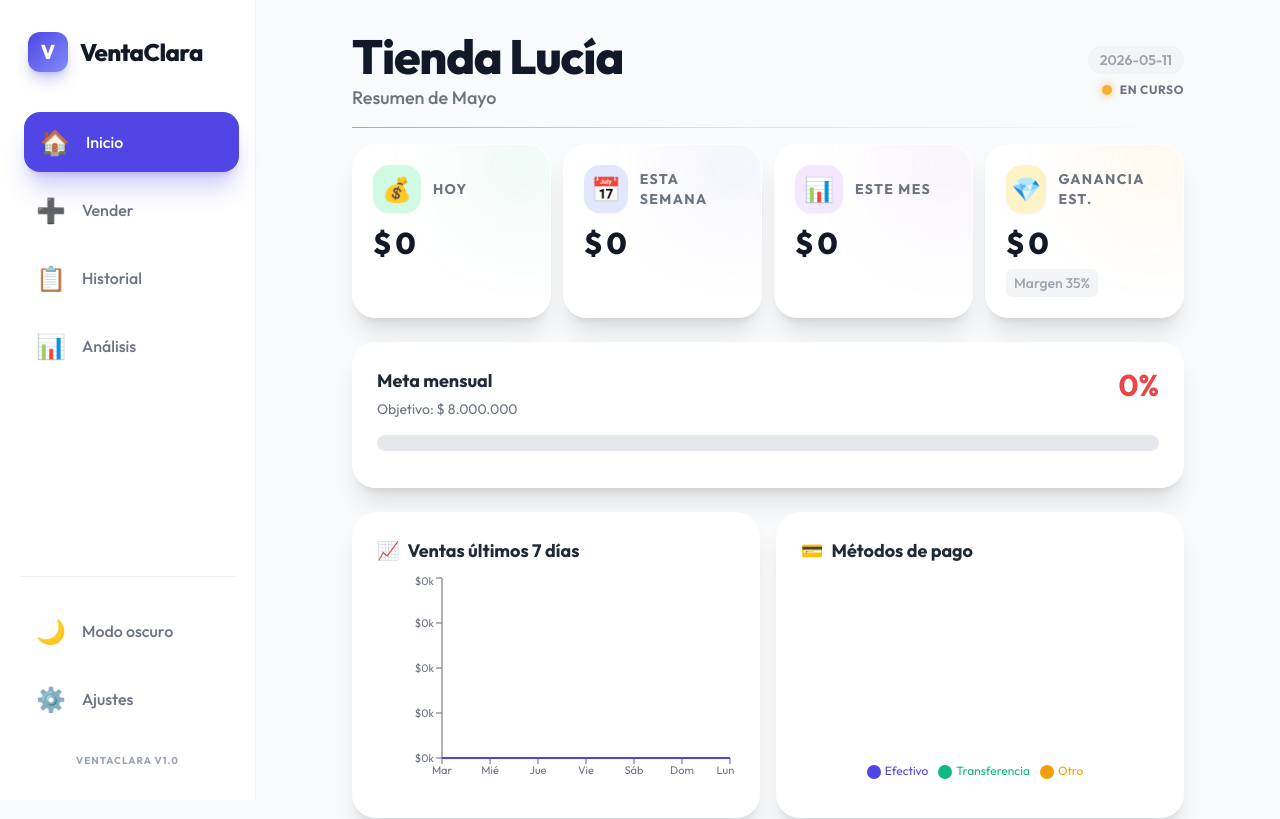
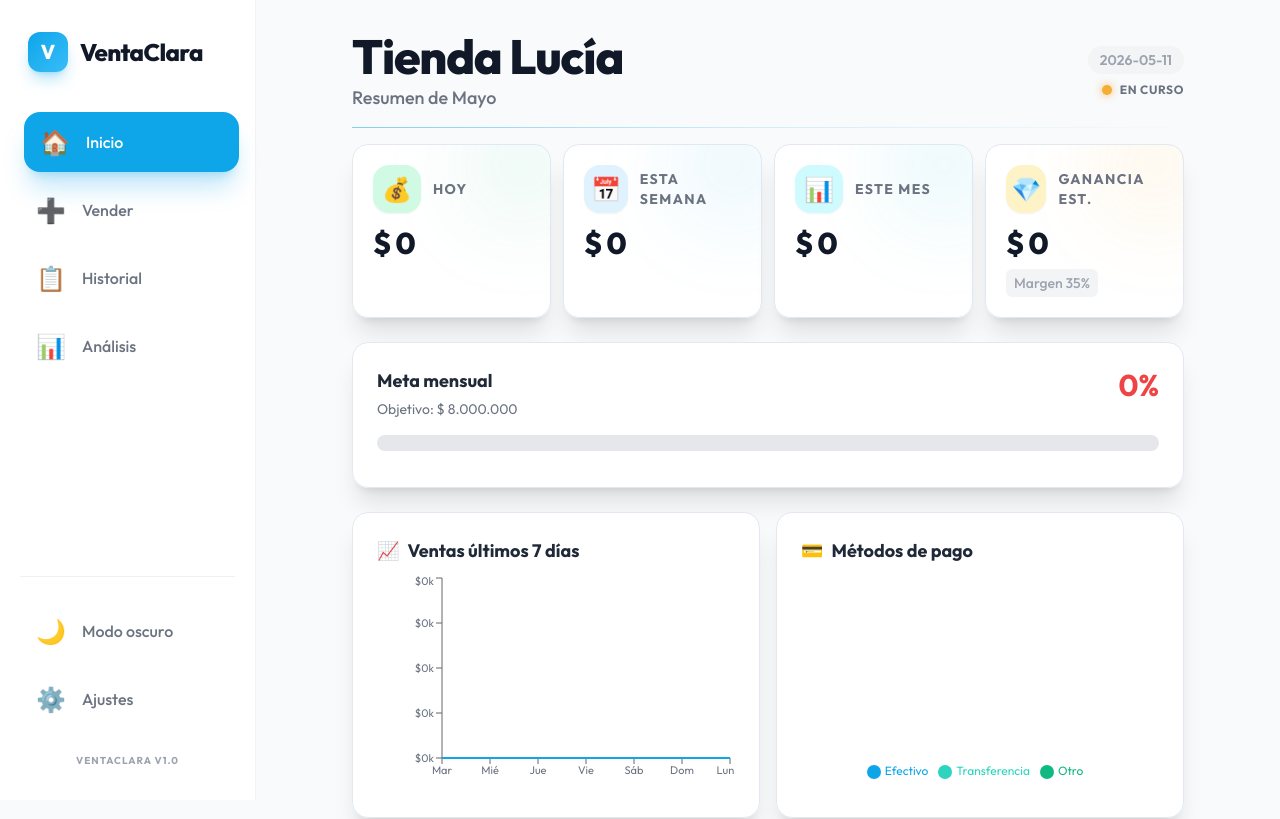
Before and after one commit to jair0942/ventaclara-app, a React (Vite) app: page / in a window 1280 px wide. Shown: the top 819 px of the page. Built offline with nearby package versions, Linux system fonts and the light colour scheme.

Commit message:
style: redesino premium Sky & Midnight (adios al problema del morado)

```diff
--- a/src/components/Dashboard.jsx
+++ b/src/components/Dashboard.jsx
@@ -30,7 +30,7 @@ export default function Dashboard() {
   };
 
   // Colores para gráficas
-  const COLORS = ['#4F46E5', '#10B981', '#F59E0B', '#818CF8', '#EF4444'];
+  const COLORS = ['#0EA5E9', '#2DD4BF', '#10B981', '#F59E0B', '#F43F5E'];
 
   return (
     <div className="animate-fadeIn">
@@ -85,8 +85,8 @@ export default function Dashboard() {
           titulo="Este mes"
           valor={formatCOP(totalMes)}
           icono="📊"
-          color="from-purple-50 to-pink-50 dark:from-purple-900/20 dark:to-pink-900/20"
-          border="border-purple-200 dark:border-purple-800"
+          color="from-cyan-50 to-sky-50 dark:from-cyan-900/20 dark:to-sky-900/20"
+          border="border-cyan-200 dark:border-cyan-800"
         />
         <TarjetaResumen
           titulo="Ganancia est."
@@ -144,8 +144,8 @@ export default function Dashboard() {
             <AreaChart data={datosUltimos7Dias}>
               <defs>
                 <linearGradient id="colorVentas" x1="0" y1="0" x2="0" y2="1">
-                  <stop offset="5%" stopColor="#4F46E5" stopOpacity={0.8}/>
-                  <stop offset="95%" stopColor="#4F46E5" stopOpacity={0}/>
+                  <stop offset="5%" stopColor="#0EA5E9" stopOpacity={0.8}/>
+                  <stop offset="95%" stopColor="#0EA5E9" stopOpacity={0}/>
                 </linearGradient>
               </defs>
               <XAxis dataKey="dia" tick={{ fontSize: 11, fill: '#6B7280' }} />
@@ -159,7 +159,7 @@ export default function Dashboard() {
               <Area
                 type="monotone"
                 dataKey="total"
-                stroke="#4F46E5"
+                stroke="#0EA5E9"
                 fillOpacity={1}
                 fill="url(#colorVentas)"
                 strokeWidth={2}
@@ -232,13 +232,13 @@ export default function Dashboard() {
 function TarjetaResumen({ titulo, valor, subtitulo, icono, color, border }) {
   // Extraemos los colores para usar en sombras sutiles
   const gradientClass = color.includes('green') ? 'from-emerald-500/10 to-emerald-500/5 dark:from-emerald-400/10 dark:to-emerald-400/5' :
-                        color.includes('blue') ? 'from-indigo-500/10 to-indigo-500/5 dark:from-indigo-400/10 dark:to-indigo-400/5' :
-                        color.includes('purple') ? 'from-purple-500/10 to-purple-500/5 dark:from-purple-400/10 dark:to-purple-400/5' :
+                        color.includes('blue') ? 'from-sky-500/10 to-sky-500/5 dark:from-sky-400/10 dark:to-sky-400/5' :
+                        color.includes('cyan') ? 'from-cyan-500/10 to-cyan-500/5 dark:from-cyan-400/10 dark:to-cyan-400/5' :
                         'from-amber-500/10 to-amber-500/5 dark:from-amber-400/10 dark:to-amber-400/5';
 
   const iconBg = color.includes('green') ? 'bg-emerald-100 dark:bg-emerald-500/20 text-emerald-600 dark:text-emerald-400' :
-                 color.includes('blue') ? 'bg-indigo-100 dark:bg-indigo-500/20 text-indigo-600 dark:text-indigo-400' :
-                 color.includes('purple') ? 'bg-purple-100 dark:bg-purple-500/20 text-purple-600 dark:text-purple-400' :
+                 color.includes('blue') ? 'bg-sky-100 dark:bg-sky-500/20 text-sky-600 dark:text-sky-400' :
+                 color.includes('cyan') ? 'bg-cyan-100 dark:bg-cyan-500/20 text-cyan-600 dark:text-cyan-400' :
                  'bg-amber-100 dark:bg-amber-500/20 text-amber-600 dark:text-amber-400';
 
   return (
--- a/src/index.css
+++ b/src/index.css
@@ -9,6 +9,15 @@ body {
   font-size: 16px;
   -webkit-font-smoothing: antialiased;
   transition: background-color 0.3s ease, color 0.3s ease;
+  background-color: var(--tw-bg-opacity, #F8FAFC);
+}
+
+.dark body {
+  background-color: #020617;
+  background-image:
+    radial-gradient(at 0% 0%, rgba(14, 165, 233, 0.05) 0px, transparent 50%),
+    radial-gradient(at 100% 0%, rgba(45, 212, 191, 0.05) 0px, transparent 50%);
+  background-attachment: fixed;
 }
 
 /* ===== MOBILE OPTIMIZATIONS ===== */
@@ -127,7 +136,7 @@ body {
 }
 
 .toast-info {
-  background: linear-gradient(135deg, #4F3B78, #6B4FA0);
+  background: linear-gradient(135deg, #0369A1, #0EA5E9);
 }
 
 /* ===== SKELETON LOADER ===== */
@@ -139,7 +148,7 @@ body {
 }
 
 .dark .skeleton {
-  background: linear-gradient(90deg, #1A1A2E 25%, #252540 50%, #1A1A2E 75%);
+  background: linear-gradient(90deg, #0F172A 25%, #1E293B 50%, #0F172A 75%);
   background-size: 200% 100%;
 }
 
@@ -158,7 +167,7 @@ body {
 }
 
 .dark ::-webkit-scrollbar-thumb {
-  background: #3A2B5A;
+  background: #1E293B;
 }
 
 /* ===== TRANSICIONES SUAVES ===== */
@@ -181,20 +190,22 @@ button:disabled {
 
 /* ===== INPUTS MEJORADOS ===== */
 input:focus, textarea:focus, select:focus {
-  box-shadow: 0 0 0 3px rgba(79, 59, 120, 0.2);
+  box-shadow: 0 0 0 3px rgba(14, 165, 233, 0.2);
+  border-color: #0EA5E9;
 }
 
 .dark input:focus, .dark textarea:focus {
-  box-shadow: 0 0 0 3px rgba(107, 79, 160, 0.3);
+  box-shadow: 0 0 0 3px rgba(14, 165, 233, 0.3);
+  border-color: #38BDF8;
 }
 
 /* ===== TARJETAS ===== */
 .card {
-  @apply bg-white/90 dark:bg-card-dark/70 rounded-3xl shadow-xl border border-white/40 dark:border-white/5 backdrop-blur-xl transition-all duration-300;
+  @apply bg-white/95 dark:bg-card-dark/80 rounded-2xl shadow-xl border border-slate-200 dark:border-white/5 backdrop-blur-xl transition-all duration-300;
 }
 
 .card-hover:hover {
-  @apply shadow-2xl transform -translate-y-1 border-primary/20 dark:border-primary/20 bg-white/95 dark:bg-card-dark/80;
+  @apply shadow-2xl transform -translate-y-1 border-primary/30 dark:border-primary/20 bg-white dark:bg-card-dark/90;
 }
 
 /* ===== MOBILE NAV ACTIVE STATE ===== */
--- a/tailwind.config.js
+++ b/tailwind.config.js
@@ -8,16 +8,17 @@ export default {
   theme: {
     extend: {
       colors: {
-        primary: '#4F46E5', // Indigo 600
-        'primary-light': '#818CF8', // Indigo 400
-        'primary-dark': '#3730A3', // Indigo 800
+        primary: '#0EA5E9', // Sky 500
+        'primary-light': '#38BDF8', // Sky 400
+        'primary-dark': '#0284C7', // Sky 600
+        accent: '#2DD4BF', // Teal 400
         success: '#10B981', // Emerald 500
-        danger: '#EF4444', // Red 500
+        danger: '#F43F5E', // Rose 500
         warning: '#F59E0B', // Amber 500
         bg: '#F8FAFC', // Slate 50
-        'bg-dark': '#0F172A', // Slate 900
-        'card-dark': '#1E293B', // Slate 800
-        'text-dark': '#F8FAFC' // Slate 50
+        'bg-dark': '#020617', // Slate 950 (Midnight)
+        'card-dark': '#0F172A', // Slate 900
+        'text-dark': '#F1F5F9' // Slate 100
       },
       fontFamily: {
         sans: ['Outfit', 'system-ui', '-apple-system', 'sans-serif']
```
